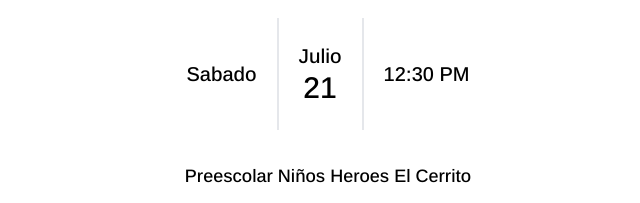
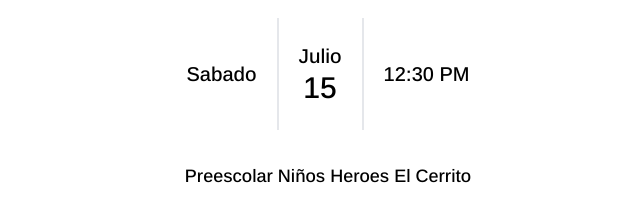
Before and after one commit to eLuisKing/invitacion.io, a website: page public/index.html in a window 1280 px wide. Shown: the part 302-505 px from the top of the page, 312-952 px from the left. Drawn offline with nearby package versions, Linux system fonts and the light colour scheme.

Commit message:
add fecha

```diff
--- a/public/index.html
+++ b/public/index.html
@@ -26,7 +26,7 @@
             </div>
             <div class="flex flex-col items-center justify-center h-28 p-5 border-l-2 border-r-2">
                 <p class="text-xl">Julio</p>
-                <p class="text-3xl">21</p>
+                <p class="text-3xl">15</p>
             </div>
             <div class="flex flex-col items-center justify-center h-28">
                 <p class="text-xl">12:30 PM</p>
```
Also changed, not shown: public/css/tailwind.css.
